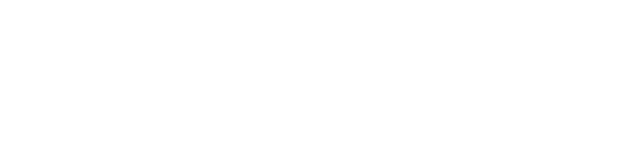
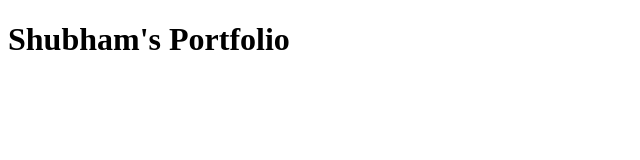
Before and after one commit to Kilroy-20/portfolio, a plain HTML site: page index.html in a window 1280 px wide. Shown: the whole page, without its empty margins (0-640 px from the left). Drawn offline with Linux system fonts and the light colour scheme.

Commit message:
initial portfolio

```diff
--- a/index.html
+++ b/index.html
@@ -6,7 +6,7 @@
     <title>Portfolio Website</title>
 </head>
 <body>
-
+    <h1>Shubham's Portfolio</h1>
     <script src="script.js"></script>
 </body>
 </html>
```
Also changed, not shown: 1 other file.
